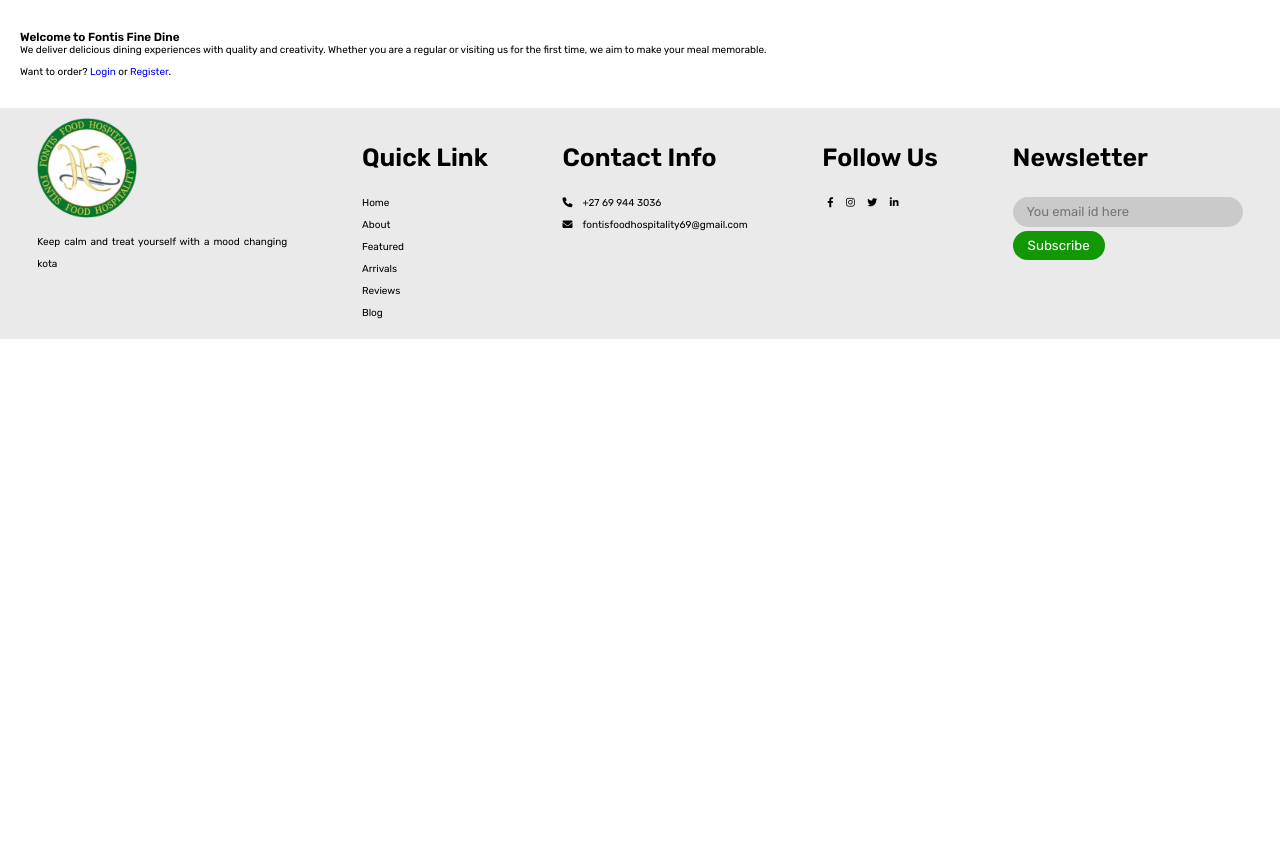
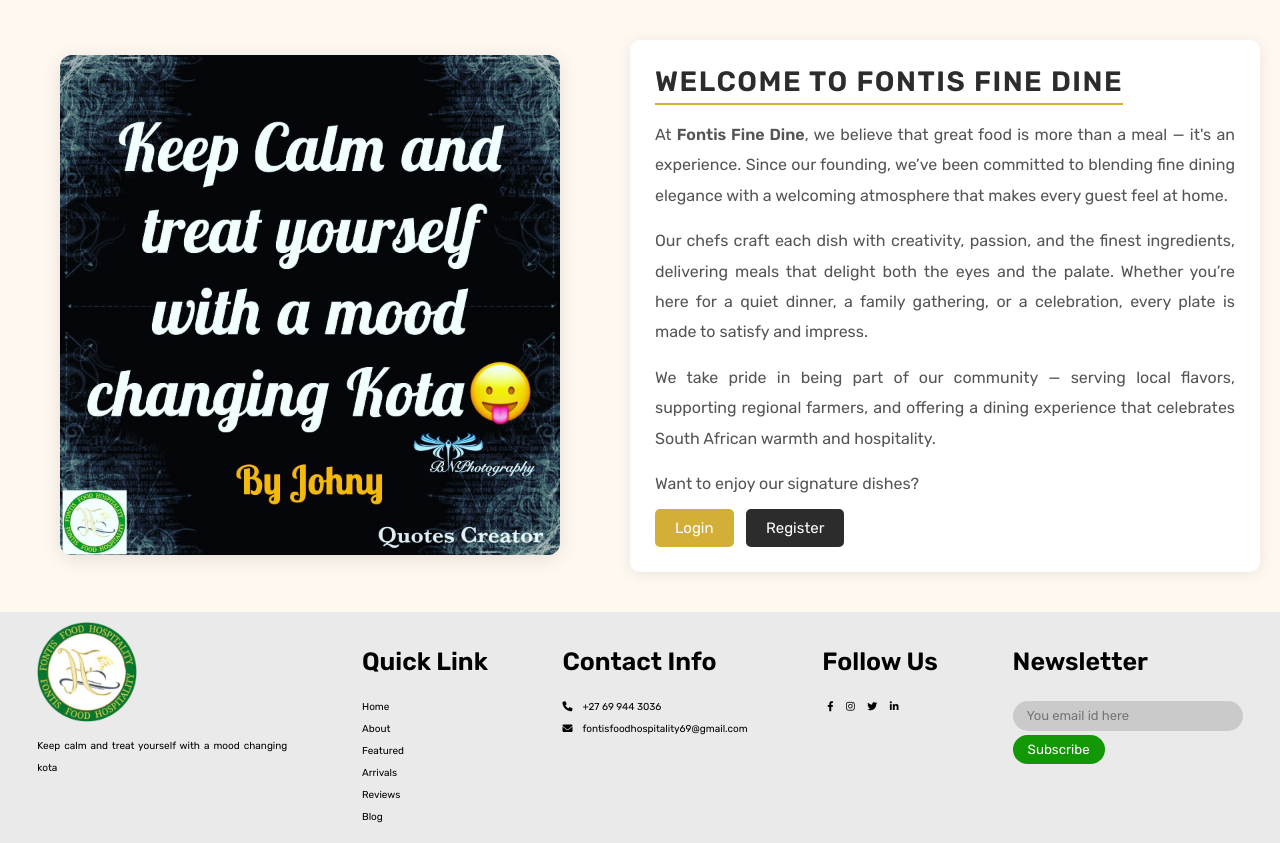
Before and after one commit to ThabisoMakhobo/Fontis-Fine-Dine-Web, a PHP site: page /about.php in a window 1280 px wide. Shown: the part 466-1309 px from the top of the page. Before the commit the page ends 805 px from the top, so only its background shows below. Run offline with PHP 8.4, Linux system fonts and the light colour scheme.

Commit message:
Improved the About us page to make content more readable

```diff
--- a/about.php
+++ b/about.php
@@ -9,9 +9,91 @@
 <head>
    <meta charset="UTF-8">
    <meta name="viewport" content="width=device-width, initial-scale=1.0">
-   <title>About Us</title>
+   <title>About Us | Fontis Fine Dine</title>
    <link rel="stylesheet" href="https://cdnjs.cloudflare.com/ajax/libs/font-awesome/6.0.0/css/all.min.css">
    <link rel="stylesheet" href="css/style.css">
+   <style>
+      .about {
+         display: flex;
+         flex-wrap: wrap;
+         align-items: center;
+         justify-content: center;
+         gap: 3rem;
+         padding: 4rem 2rem;
+         background-color: #fff8f0;
+      }
+
+      .about .image {
+         flex: 1 1 35rem;
+         text-align: center;
+      }
+
+      .about .image img {
+         width: 100%;
+         max-width: 500px;
+         border-radius: 1.2rem;
+         box-shadow: 0 4px 20px rgba(0, 0, 0, 0.1);
+      }
+
+      .about .content {
+         flex: 1 1 40rem;
+         background-color: #ffffff;
+         padding: 2.5rem;
+         border-radius: 1rem;
+         box-shadow: 0 2px 15px rgba(0, 0, 0, 0.08);
+      }
+
+      .about .content h3 {
+         font-size: 2.8rem;
+         color: #2c2c2c;
+         text-transform: uppercase;
+         letter-spacing: 1.5px;
+         margin-bottom: 1.5rem;
+         border-bottom: 2px solid #d4af37;
+         display: inline-block;
+         padding-bottom: 0.5rem;
+      }
+
+      .about .content p {
+         font-size: 1.6rem;
+         line-height: 1.9;
+         color: #555;
+         margin-bottom: 1.5rem;
+         text-align: justify;
+      }
+
+      .about .content .cta {
+         margin-top: 1.5rem;
+      }
+
+      .about .content .cta a {
+         display: inline-block;
+         padding: 1rem 2rem;
+         background-color: #d4af37;
+         color: #fff;
+         border-radius: 5px;
+         font-size: 1.5rem;
+         transition: 0.3s ease;
+         text-decoration: none;
+      }
+
+      .about .content .cta a:hover {
+         background-color: #c19b2d;
+      }
+
+      @media (max-width: 768px) {
+         .about {
+            flex-direction: column;
+            padding: 2rem 1rem;
+         }
+         .about .content h3 {
+            font-size: 2.2rem;
+         }
+         .about .content p {
+            font-size: 1.4rem;
+         }
+      }
+   </style>
 </head>
 <body>
 
@@ -23,11 +105,36 @@
 </div>
 
 <section class="about">
+   <div class="image">
+      <img src="images/Slogan.jpg" alt="Fontis Fine Dine Restaurant">
+   </div>
+
    <div class="content">
       <h3>Welcome to Fontis Fine Dine</h3>
-      <p>We deliver delicious dining experiences with quality and creativity. Whether you are a regular or visiting us for the first time, we aim to make your meal memorable.</p>
+      <p>
+         At <strong>Fontis Fine Dine</strong>, we believe that great food is more than a meal — it's an experience.
+         Since our founding, we’ve been committed to blending fine dining elegance with a welcoming atmosphere that makes every guest feel at home.
+      </p>
+
+      <p>
+         Our chefs craft each dish with creativity, passion, and the finest ingredients, delivering meals that delight both the eyes and the palate.
+         Whether you’re here for a quiet dinner, a family gathering, or a celebration, every plate is made to satisfy and impress.
+      </p>
+
+      <p>
+         We take pride in being part of our community — serving local flavors, supporting regional farmers, and offering a dining experience that celebrates South African warmth and hospitality.
+      </p>
+
       <?php if(!$user_id): ?>
-         <p style="margin-top:10px;">Want to order? <a href="login.php" style="color:blue;">Login</a> or <a href="register.php" style="color:blue;">Register</a>.</p>
+         <div class="cta">
+            <p style="margin-bottom:1rem;">Want to enjoy our signature dishes?</p>
+            <a href="login.php">Login</a>
+            <a href="register.php" style="background-color:#2c2c2c; margin-left:10px;">Register</a>
+         </div>
+      <?php else: ?>
+         <div class="cta">
+            <a href="shop.php">Explore Our Menu</a>
+         </div>
       <?php endif; ?>
    </div>
 </section>
--- a/css/style.css
+++ b/css/style.css
@@ -439,6 +439,7 @@
 .about .flex .image img {
     width: 100%;
 }
+
 .about .flex .content {
     flex: 1 1 40rem;
     padding: 2rem;
```
